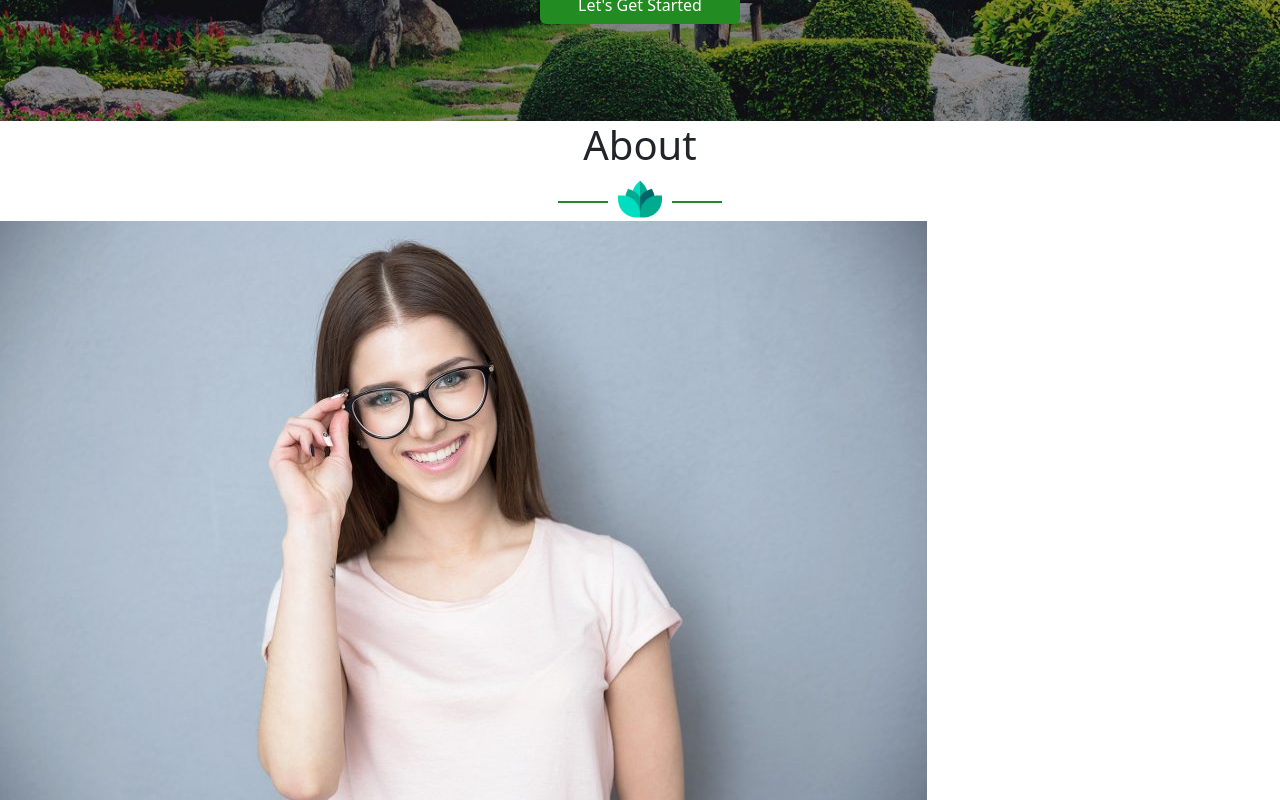
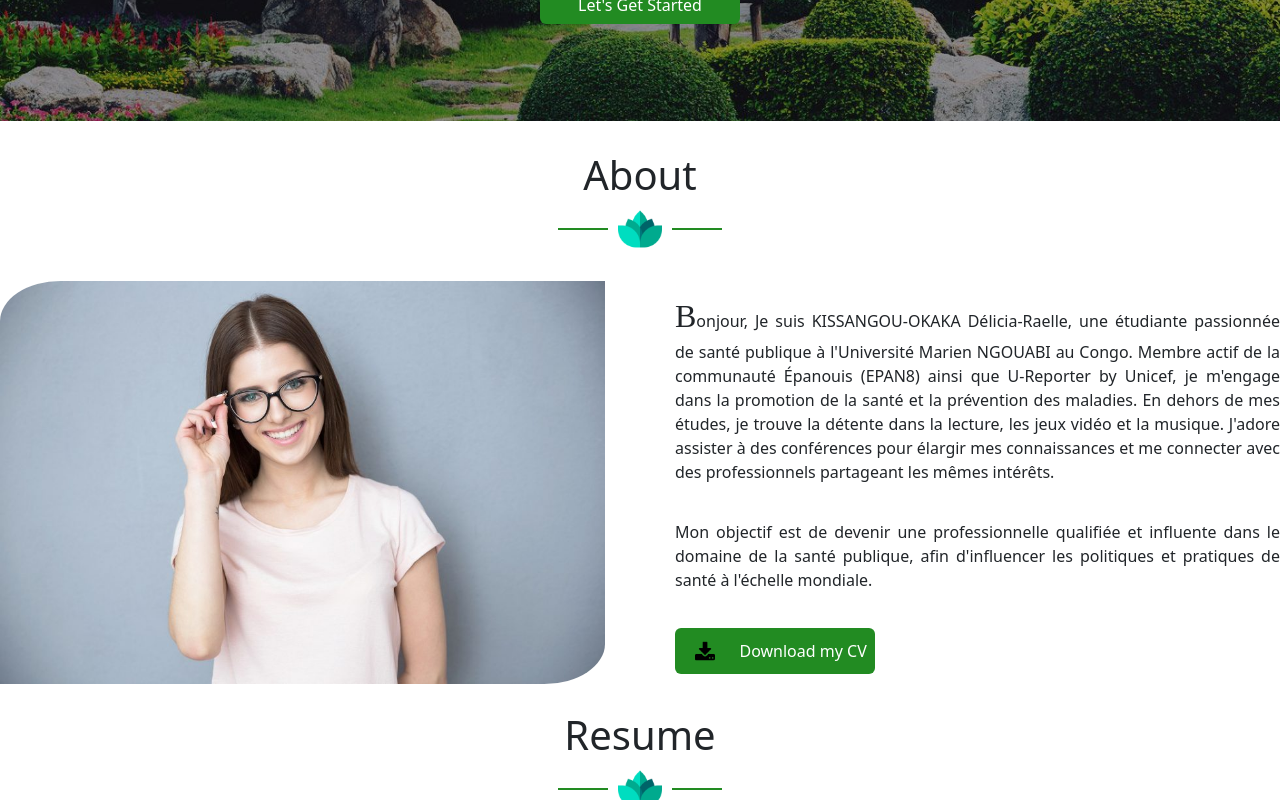
Before and after one commit to kayarhabby/portfolio_delicia_react, a React (Vite) app: page / in a window 1280 px wide. Shown: the part 520-1320 px from the top of the page. Built offline with nearby package versions, Linux system fonts and the light colour scheme.

Commit message:
ajout du code css de la page about

```diff
--- a/src/assets/css/index.css
+++ b/src/assets/css/index.css
@@ -13,8 +13,8 @@
 * {
   padding: 0;
   margin: 0;
-  /*box-sizing: border-box;*/
-  /*margin-inline: auto;*/
+  box-sizing: border-box;
+  margin-inline: auto;
 }
 
 a {
@@ -31,6 +31,17 @@ body {
   width: 100%;
 }
 
+.btn{
+  background-color : forestgreen;
+  color: white;
+  width: 200px;
+}
+
+.btn:hover{
+  background-color: darkgreen;
+  color: white;
+}
+
 .line {
   display: inline-block;
   width: 50px; /* La largeur des barres horizontales */
@@ -44,6 +55,11 @@ body {
   align-items: center;
   justify-content: center;
   flex-direction: column;
+}
+
+.content_title_icon > div {
+  display: flex;
+  align-items: center;
 }
 
 /*#####################################"header"*/
@@ -78,3 +94,67 @@ body {
 }
 
 /*#####################################"about"*/
+
+.about{
+  max-width: 1280px;
+  display: flex;
+  flex-direction: column;
+  gap: 30px;
+  margin-top: 30px;
+  height: 70vh;
+}
+.about_container {
+  display: grid;
+  grid-template-columns: repeat(2, 1fr);
+  gap : 70px;
+}
+
+.about_container img{
+  width: 100%;
+  border-bottom-right-radius: 10%;
+  border-top-left-radius: 10%;
+}
+
+.about_content {
+  display: flex;
+  flex-direction: column;
+  justify-content: center;
+  gap : 20px;
+}
+
+.about_content p {
+  text-align: justify;
+}
+
+.about_content p span.span_b {
+  font-family: "Dancing Script", cursive;
+  font-optical-sizing: auto;
+  font-weight: 400;
+  font-style: normal;
+  font-size: 32px;
+}
+
+.icon {
+  display: flex;
+  justify-content: center;
+  align-items: center;
+  width: 20px;
+  height: 20px;
+  margin: 0;
+}
+
+.icon img{
+  width: 20px;
+  height: 20px;
+  margin : 0;
+}
+
+.about_content button {
+  display: flex;
+  justify-content: space-evenly;
+  align-items: center;
+  padding : 0;
+  column-gap: 5px;
+}
+
+/*#####################################"Education"*/
```
